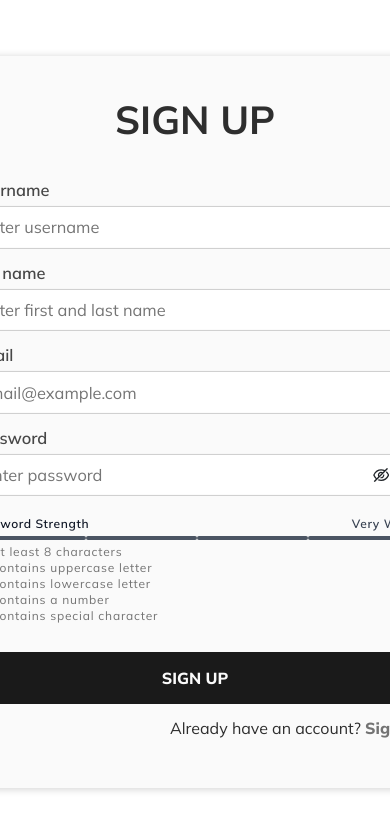
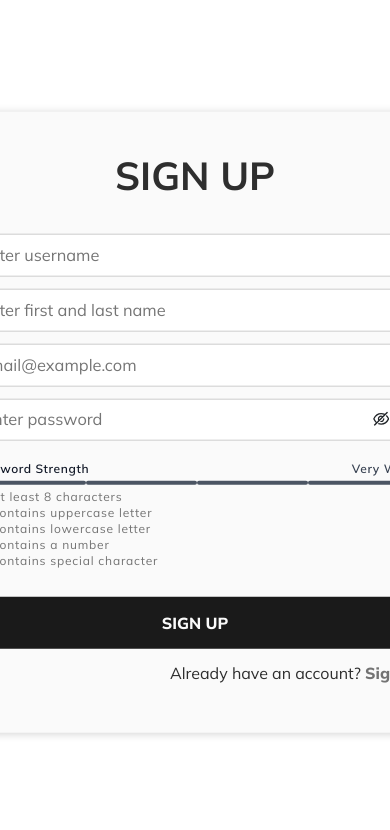
Before and after one commit to MAbdurahman/bs-reactjs-validation, a React (Vite) app: page /sign-up-2 in a window 390 px wide. Shown: the top 830 px of the page. Built offline with nearby package versions, Linux system fonts and the light colour scheme.

Commit message:
Complete project except for responsiveness for smartphones

```diff
--- a/src/Auth/SignIn2/SignIn2.module.css
+++ b/src/Auth/SignIn2/SignIn2.module.css
@@ -113,5 +113,6 @@
 }
 
 .hide__label {
-   visibility: hidden;
+   /*visibility: hidden;*/
+   display: none;
 }
--- a/src/Auth/SignUp2/SignUp2.module.css
+++ b/src/Auth/SignUp2/SignUp2.module.css
@@ -113,3 +113,8 @@
    color: dodgerblue !important;
    cursor: pointer;
 }
+
+.hide__label {
+   /*visibility: hidden;*/
+   display: none;
+}
--- a/src/Auth/SignUp2/index.jsx
+++ b/src/Auth/SignUp2/index.jsx
@@ -3,11 +3,13 @@ import {Link} from 'react-router-dom';
 import {EyeInvisibleOutlined, EyeOutlined} from '@ant-design/icons';
 import {validateUserInfo} from '../../assets/utils/functionsUtils';
 import PasswordStrengthMeter from '../../Components/PasswordStrengthMeter/index.jsx';
+import useNotification from '../../assets/hooks/useNotification.jsx';
 import {toast} from 'react-toastify';
 import styles from './SignUp2.module.css';
 
 export default function SignUp2() {
    const [isShowing, setIsShowing] = useState(false);
+   const {updateNotification} = useNotification();
    const [formData, setFormData] = useState({
       username: '',
       fullname: '',
@@ -31,14 +33,13 @@ export default function SignUp2() {
       const {isValid, error} = validateUserInfo(formData.username, formData.fullname, formData.email, formData.password);
       try {
          if(!isValid) {
-            toast.error(error);
-            return;
+            return updateNotification("error", error);
          }
 
-         toast.success('User successfully signed up!');
+         updateNotification('success', 'User successfully signed up!');
 
       } catch(err) {
-         toast.error(err.message);
+         return updateNotification("error", err.message);
       }
    };
    return (
@@ -46,19 +47,19 @@ export default function SignUp2() {
          <h3 className={styles.sign__up__title}>Sign Up</h3>
          <form action='' className={styles.sign__up__form} onSubmit={handleSubmit}>
             <div className={styles.sign__up__form__group}>
-               <label htmlFor='username'>Username</label>
+               <label className={styles.hide__label} htmlFor='username'>Username</label>
                <input type='text' id='username' name='username' placeholder='Enter username' onChange={handleChange}/>
             </div>
             <div className={styles.sign__up__form__group}>
-               <label htmlFor='fullname'>Full name</label>
+               <label className={styles.hide__label} htmlFor='fullname'>Full name</label>
                <input type='text' id='fullname' name='fullname' placeholder='Enter first and last name' onChange={handleChange}/>
             </div>
             <div className={styles.sign__up__form__group}>
-               <label htmlFor='email' id='email'>Email</label>
+               <label className={styles.hide__label} htmlFor='email' id='email'>Email</label>
                <input type='text' id='email' name='email' placeholder='email@example.com' onChange={handleChange}/>
             </div>
             <div className={styles.sign__up__form__group}>
-               <label htmlFor='password' id='password'>Password</label>
+               <label className={styles.hide__label} htmlFor='password' id='password'>Password</label>
                <div className={styles.sign__up__form__passwordGroup}>
                   <input type={isShowing ? 'text' : 'password'} id='password'
                          name='password' placeholder='Enter password'
```
